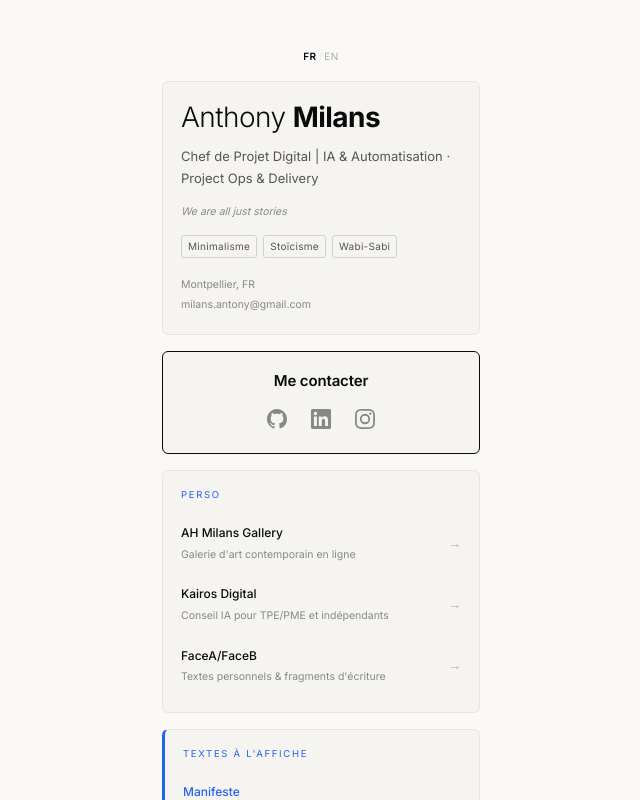
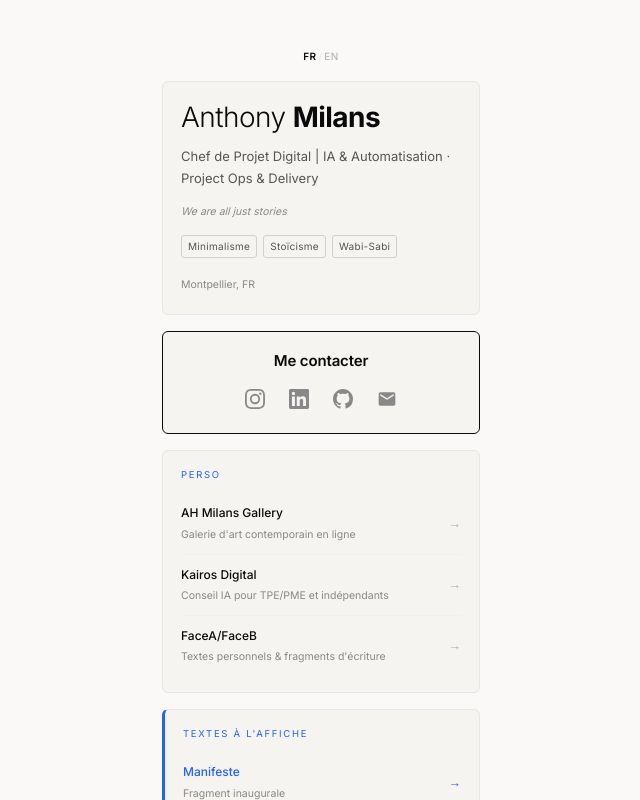
Before and after one commit to AnthonyMlns/SiteWeb-AnthonyMlnsHub, a Next.js app: page / in a window 1280 px wide. Shown: the top 800 px of the page, without its empty margins (319-959 px from the left). Built offline with nearby package versions, Linux system fonts and the light colour scheme.

Commit message:
feat: reorder social links, add mail icon, remove email from header

```diff
--- a/app/page.tsx
+++ b/app/page.tsx
@@ -20,6 +20,12 @@ const LinkedInIcon = () => (
 const InstagramIcon = () => (
   <svg viewBox="0 0 24 24" fill="currentColor" width="20" height="20">
     <path d="M12 2.163c3.204 0 3.584.012 4.85.07 3.252.148 4.771 1.691 4.919 4.919.058 1.265.069 1.645.069 4.849 0 3.205-.012 3.584-.069 4.849-.149 3.225-1.664 4.771-4.919 4.919-1.266.058-1.644.07-4.85.07-3.204 0-3.584-.012-4.849-.07-3.26-.149-4.771-1.699-4.919-4.92-.058-1.265-.07-1.644-.07-4.849 0-3.204.013-3.583.07-4.849.149-3.227 1.664-4.771 4.919-4.919 1.266-.057 1.645-.069 4.849-.069zM12 0C8.741 0 8.333.014 7.053.072 2.695.272.273 2.69.073 7.052.014 8.333 0 8.741 0 12c0 3.259.014 3.668.072 4.948.2 4.358 2.618 6.78 6.98 6.98C8.333 23.986 8.741 24 12 24c3.259 0 3.668-.014 4.948-.072 4.354-.2 6.782-2.618 6.979-6.98.059-1.28.073-1.689.073-4.948 0-3.259-.014-3.667-.072-4.947-.196-4.354-2.617-6.78-6.979-6.98C15.668.014 15.259 0 12 0zm0 5.838a6.162 6.162 0 1 0 0 12.324 6.162 6.162 0 0 0 0-12.324zM12 16a4 4 0 1 1 0-8 4 4 0 0 1 0 8zm6.406-11.845a1.44 1.44 0 1 0 0 2.881 1.44 1.44 0 0 0 0-2.881z" />
+  </svg>
+);
+
+const MailIcon = () => (
+  <svg viewBox="0 0 24 24" fill="currentColor" width="20" height="20">
+    <path d="M20 4H4c-1.1 0-2 .9-2 2v12c0 1.1.9 2 2 2h16c1.1 0 2-.9 2-2V6c0-1.1-.9-2-2-2zm0 4l-8 5-8-5V6l8 5 8-5v2z" />
   </svg>
 );
 
@@ -64,7 +70,6 @@ export default function Home() {
         </div>
         <div className="c-header__contact">
           <span>{t.header.location}</span>
-          <span>{t.header.email}</span>
         </div>
       </div>
 
@@ -72,14 +77,17 @@ export default function Home() {
       <div className="c-cta">
         <div className="c-cta__title">{t.getInTouch}</div>
         <div className="c-social">
-          <a href="https://github.com/AnthonyMlns" target="_blank" rel="noopener noreferrer" className="c-social__link" aria-label="GitHub">
-            <GitHubIcon />
+          <a href="https://www.instagram.com/anthonymlns/" target="_blank" rel="noopener noreferrer" className="c-social__link" aria-label="Instagram">
+            <InstagramIcon />
           </a>
           <a href="https://www.linkedin.com/in/anthonymlns/" target="_blank" rel="noopener noreferrer" className="c-social__link" aria-label="LinkedIn">
             <LinkedInIcon />
           </a>
-          <a href="https://www.instagram.com/anthonymlns/" target="_blank" rel="noopener noreferrer" className="c-social__link" aria-label="Instagram">
-            <InstagramIcon />
+          <a href="https://github.com/AnthonyMlns" target="_blank" rel="noopener noreferrer" className="c-social__link" aria-label="GitHub">
+            <GitHubIcon />
+          </a>
+          <a href="mailto:milans.antony@gmail.com" className="c-social__link" aria-label="Email">
+            <MailIcon />
           </a>
         </div>
       </div>
```
